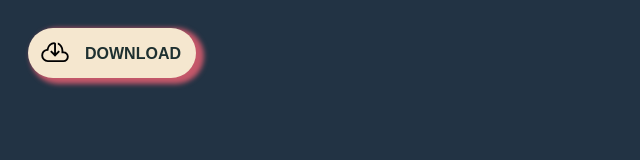
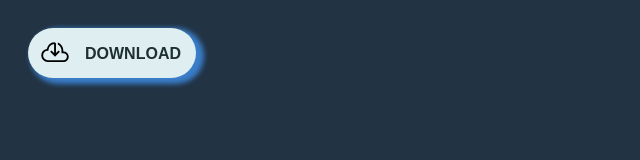
Before and after one commit to EvelinaCuznetov/HW-CSS, a plain HTML site: page global CSS/button-effect/button-effect.html in a window 1280 px wide. In both pictures the pointer is over the link "DOWNLOAD". Shown: the whole page, without its empty margins (0-640 px from the left). Drawn offline with Linux system fonts and the light colour scheme.

Commit message:
Add files via upload

```diff
--- a/global CSS/button-effect/button-effect.html
+++ b/global CSS/button-effect/button-effect.html
@@ -25,8 +25,8 @@
 
           }
           .button a:hover {
-            background-color: rgb(245, 231, 207);
-            box-shadow: 5px 3px 5px 3px rgb(197, 88, 106);
+            background-color: rgb(222, 238, 241);
+            box-shadow: 5px 3px 5px 3px rgb(58, 125, 201);
             color: rgb(30, 48, 48);
           }
         .button a::before {
```
